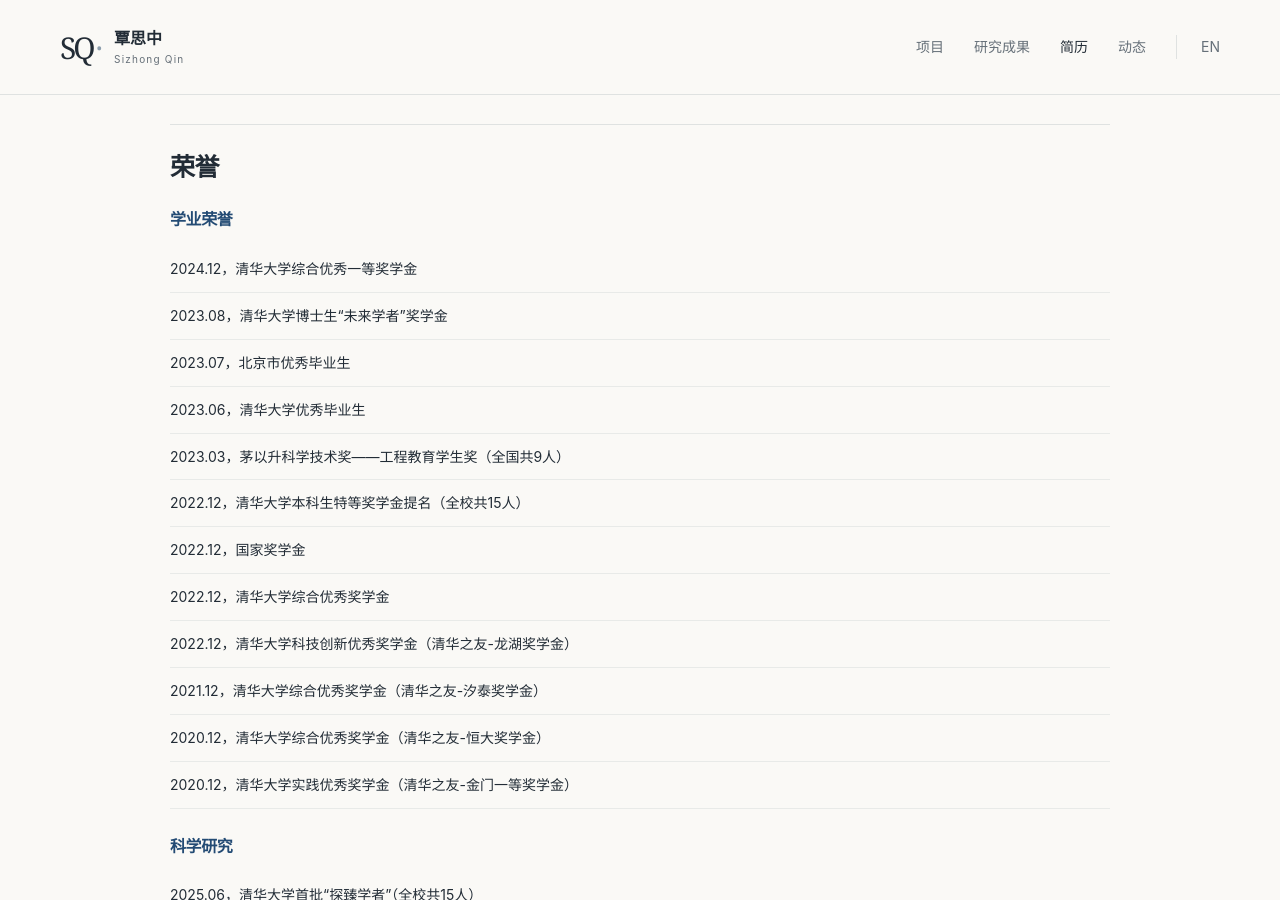
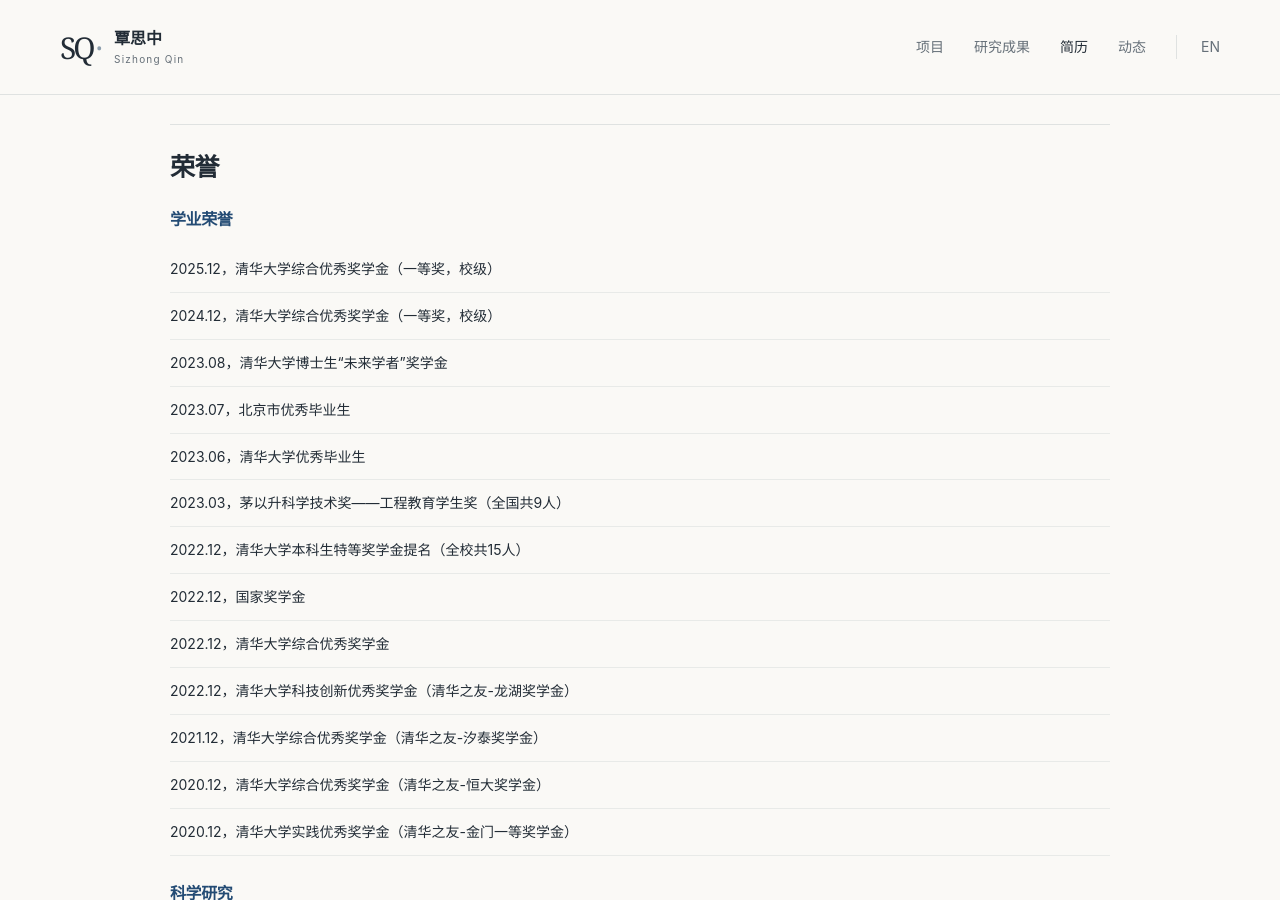
Before and after one commit to qinsz01/qsz_academic, a Jekyll site: the page built from _pages_zh/cv-zh.md, in a window 1280 px wide and 900 px high, scrolled down 943 px. Built offline with Jekyll 4.4.1, drawn with Linux system fonts in a browser that asks for light colours.

```diff
--- a/_pages_zh/cv-zh.md
+++ b/_pages_zh/cv-zh.md
@@ -27,7 +27,8 @@ locale: zh
 ## 荣誉
 
 ### 学业荣誉
-* 2024.12，清华大学综合优秀一等奖学金
+* 2025.12，清华大学综合优秀奖学金（一等奖，校级）
+* 2024.12，清华大学综合优秀奖学金（一等奖，校级）
 * 2023.08，清华大学博士生“未来学者”奖学金
 * 2023.07，北京市优秀毕业生
 * 2023.06，清华大学优秀毕业生
```
Also changed, not shown: _pages/cv.md (+2 -1 lines).
